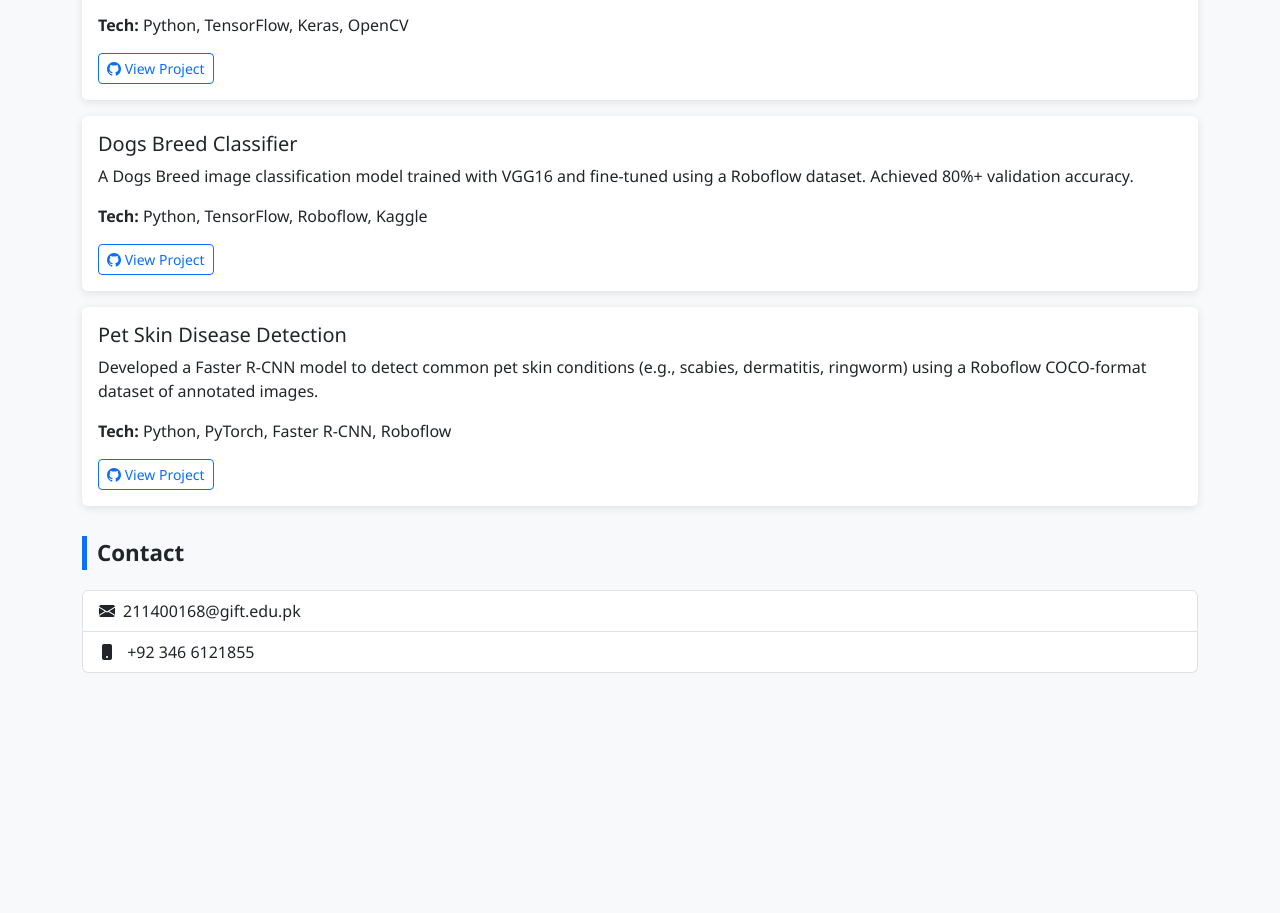
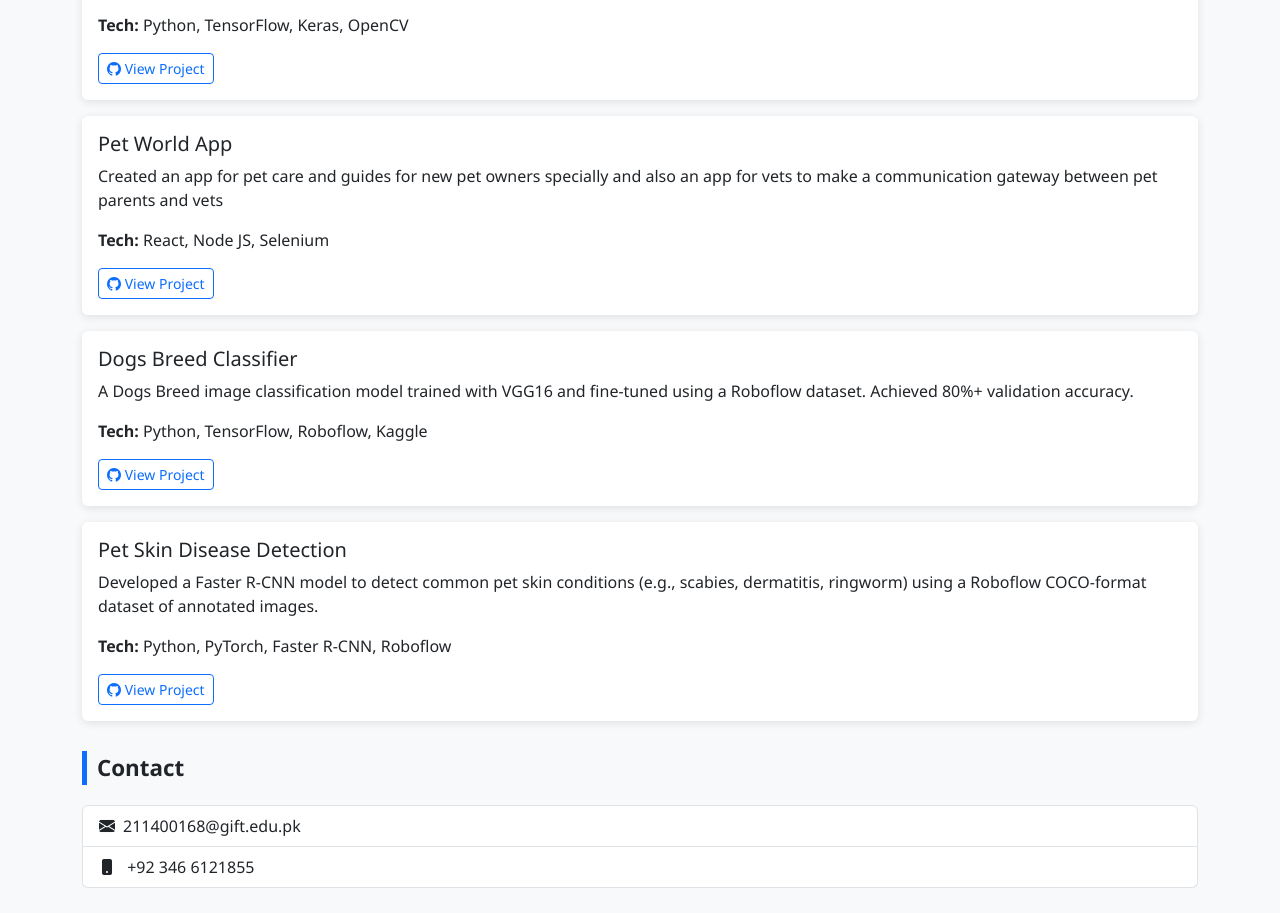
Before and after one commit to yasirriqball/my-digital-cv, a plain HTML site: page index.html in a window 1280 px wide. Shown: the part 901-1814 px from the top of the page. Before the commit the page ends 1622 px from the top, so only its background shows below. Drawn offline with nearby package versions, Linux system fonts and the light colour scheme.

Commit message:
Update index.html

```diff
--- a/index.html
+++ b/index.html
@@ -94,6 +94,17 @@
         </div>
       </div>
 
+      <div class="card mb-3">
+        <div class="card-body">
+          <h5 class="card-title">Pet World App</h5>
+          <p class="card-text">Created an app for pet care and guides for new pet owners specially and also an app for vets to make a communication gateway between pet parents and vets</p>
+          <p><strong>Tech:</strong> React, Node JS, Selenium</p>
+          <a href="https://github.com/yasirriqball/Pet-World-App" class="btn btn-outline-primary btn-sm" target="_blank">
+            <i class="bi bi-github"></i> View Project
+          </a>
+        </div>
+      </div>
+
       <!-- Project 2 -->
       <div class="card mb-3">
         <div class="card-body">
```
